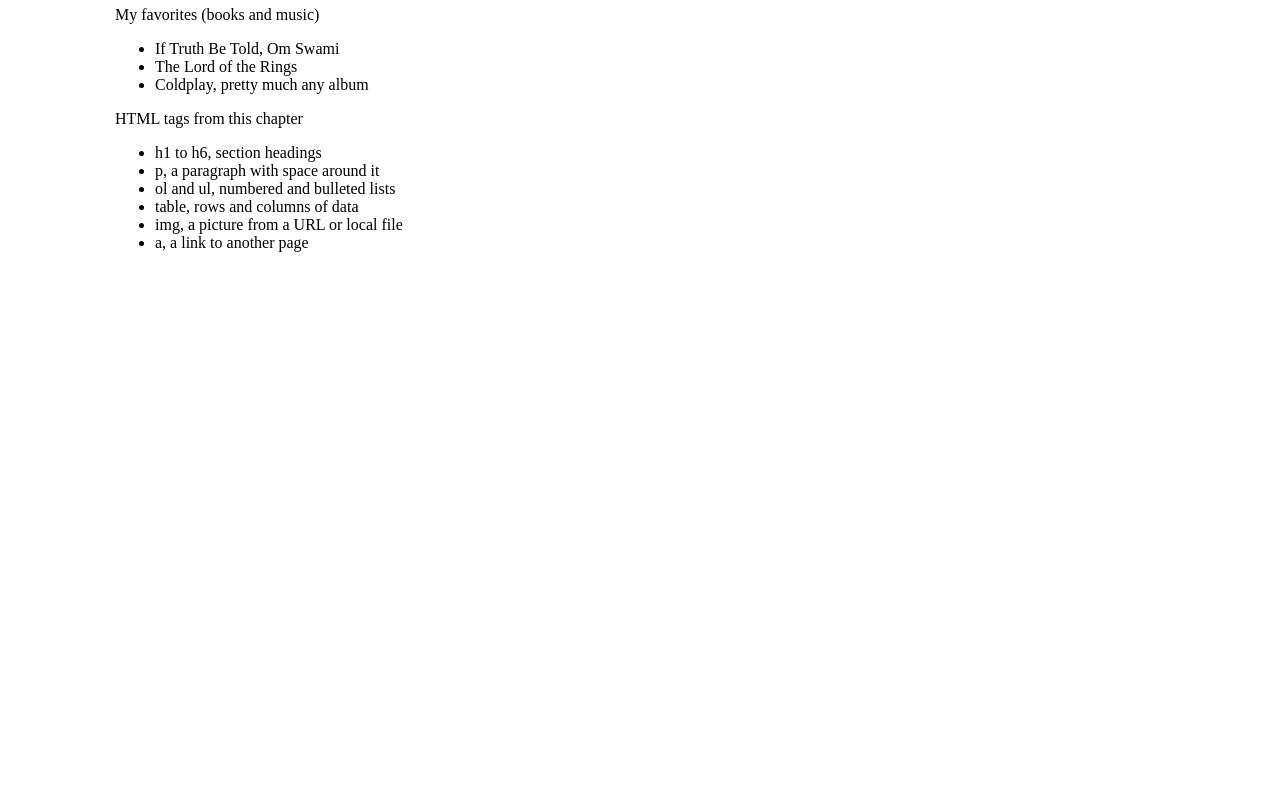
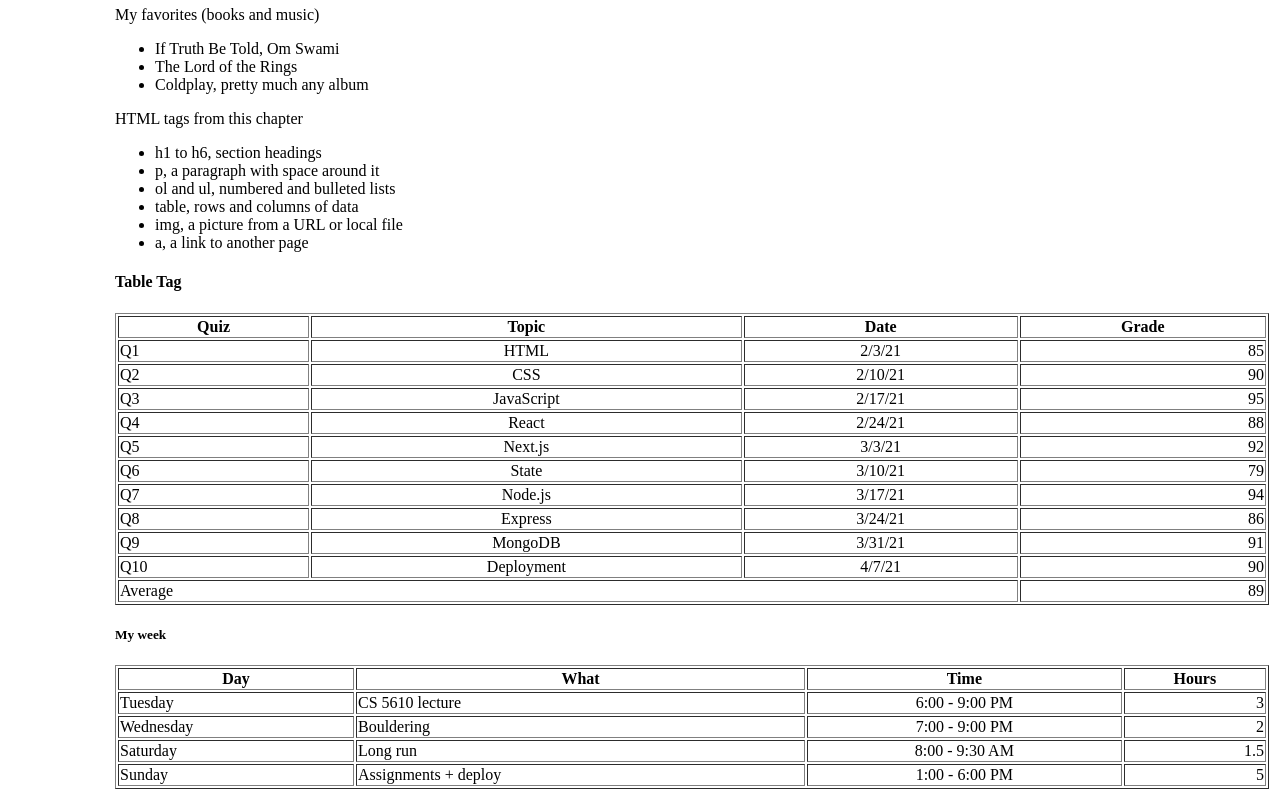
Before and after one commit to ameymohile/webdev-client, a Next.js app: page /labs/lab1 in a window 1280 px wide. Shown: the part 1763-2563 px from the top of the page. Before the commit the page ends 2042 px from the top, so only its background shows below. Built offline with nearby package versions, Linux system fonts and the light colour scheme.

Commit message:
lab1 tables

```diff
--- /dev/null
+++ b/app/labs/lab1/Tables.tsx
@@ -0,0 +1,122 @@
+export default function Tables() {
+  return (
+    <div id="wd-tables">
+      <h4>Table Tag</h4>
+      <table border={1} width="100%">
+        <thead>
+          <tr>
+            <th>Quiz</th>
+            <th align="center">Topic</th>
+            <th align="center">Date</th>
+            <th>Grade</th>
+          </tr>
+        </thead>
+        <tbody>
+          <tr>
+            <td>Q1</td>
+            <td align="center">HTML</td>
+            <td align="center">2/3/21</td>
+            <td align="right">85</td>
+          </tr>
+          <tr>
+            <td>Q2</td>
+            <td align="center">CSS</td>
+            <td align="center">2/10/21</td>
+            <td align="right">90</td>
+          </tr>
+          <tr>
+            <td>Q3</td>
+            <td align="center">JavaScript</td>
+            <td align="center">2/17/21</td>
+            <td align="right">95</td>
+          </tr>
+          <tr>
+            <td>Q4</td>
+            <td align="center">React</td>
+            <td align="center">2/24/21</td>
+            <td align="right">88</td>
+          </tr>
+          <tr>
+            <td>Q5</td>
+            <td align="center">Next.js</td>
+            <td align="center">3/3/21</td>
+            <td align="right">92</td>
+          </tr>
+          <tr>
+            <td>Q6</td>
+            <td align="center">State</td>
+            <td align="center">3/10/21</td>
+            <td align="right">79</td>
+          </tr>
+          <tr>
+            <td>Q7</td>
+            <td align="center">Node.js</td>
+            <td align="center">3/17/21</td>
+            <td align="right">94</td>
+          </tr>
+          <tr>
+            <td>Q8</td>
+            <td align="center">Express</td>
+            <td align="center">3/24/21</td>
+            <td align="right">86</td>
+          </tr>
+          <tr>
+            <td>Q9</td>
+            <td align="center">MongoDB</td>
+            <td align="center">3/31/21</td>
+            <td align="right">91</td>
+          </tr>
+          <tr>
+            <td>Q10</td>
+            <td align="center">Deployment</td>
+            <td align="center">4/7/21</td>
+            <td align="right">90</td>
+          </tr>
+        </tbody>
+        <tfoot>
+          <tr>
+            <td colSpan={3}>Average</td>
+            <td align="right">89</td>
+          </tr>
+        </tfoot>
+      </table>
+      <h5>My week</h5>
+      <table id="wd-your-table" border={1} width="100%">
+        <thead>
+          <tr>
+            <th>Day</th>
+            <th>What</th>
+            <th align="center">Time</th>
+            <th>Hours</th>
+          </tr>
+        </thead>
+        <tbody>
+          <tr>
+            <td>Tuesday</td>
+            <td>CS 5610 lecture</td>
+            <td align="center">6:00 - 9:00 PM</td>
+            <td align="right">3</td>
+          </tr>
+          <tr>
+            <td>Wednesday</td>
+            <td>Bouldering</td>
+            <td align="center">7:00 - 9:00 PM</td>
+            <td align="right">2</td>
+          </tr>
+          <tr>
+            <td>Saturday</td>
+            <td>Long run</td>
+            <td align="center">8:00 - 9:30 AM</td>
+            <td align="right">1.5</td>
+          </tr>
+          <tr>
+            <td>Sunday</td>
+            <td>Assignments + deploy</td>
+            <td align="center">1:00 - 6:00 PM</td>
+            <td align="right">5</td>
+          </tr>
+        </tbody>
+      </table>
+    </div>
+  );
+}
--- a/app/labs/lab1/page.tsx
+++ b/app/labs/lab1/page.tsx
@@ -1,6 +1,7 @@
 import HeadingTags from "./HeadingTags";
 import ParagraphTag from "./ParagraphTag";
 import ListTags from "./ListTags";
+import Tables from "./Tables";
 
 export default function Lab1() {
   return (
@@ -10,6 +11,7 @@ export default function Lab1() {
       <HeadingTags />
       <ParagraphTag />
       <ListTags />
+      <Tables />
       {/* do the next exercise here */}
     </div>
   );
```
